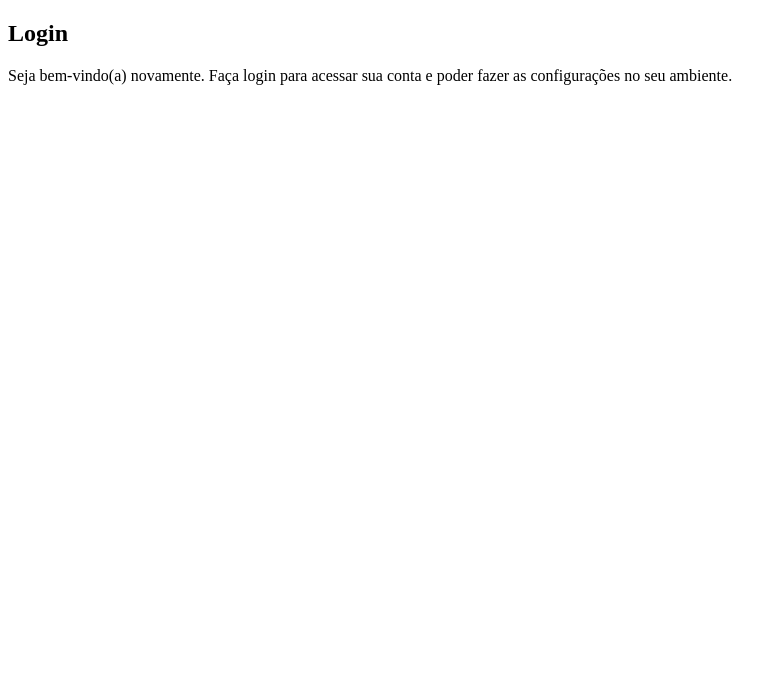
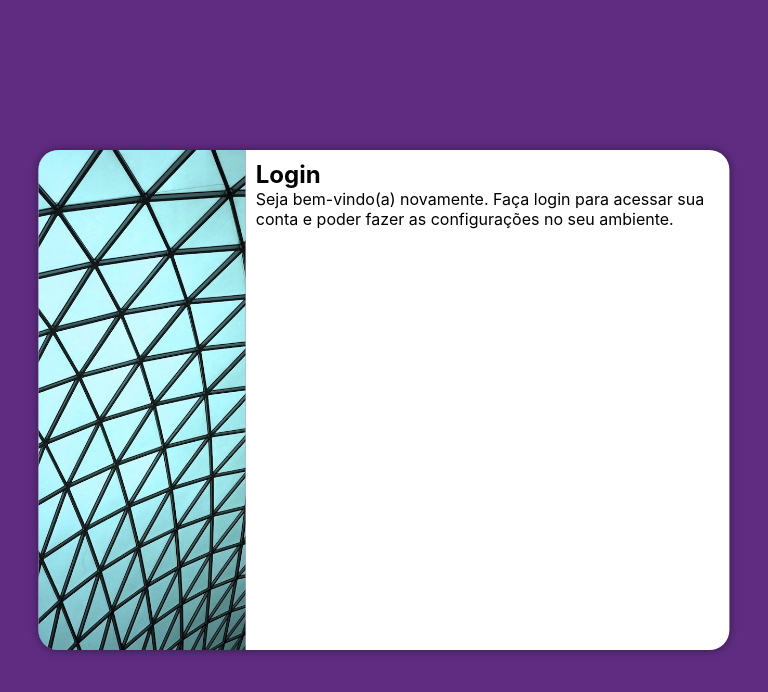
Before and after one commit to mailsonalexandre/projeto-login, a plain HTML site: page index.html in a window 768 px wide. Drawn offline with Linux system fonts and the light colour scheme.

Commit message:
lançamento das css e correções

```diff
--- /dev/null
+++ b/estilos/media-queries.css
@@ -0,0 +1,18 @@
+@charset "UTF-8";
+
+@media screen and (min-width: 768px) and (max-width: 992px) {
+    section#login {
+        width: 90vw;
+    }
+
+    section#login > div#imagem {
+        float: left;
+        width: 30%;
+        height: 100%;
+    }
+
+    section#login > div#formulario {
+        float: right;
+        width: 70%;
+    }
+}
--- a/estilos/style.css
+++ b/estilos/style.css
@@ -5,3 +5,48 @@
     verder: #49a09d
     lilás: #5f2c82
 */
+
+* {
+    font-family: -apple-system, BlinkMacSystemFont, 'Segoe UI', Roboto, Oxygen, Ubuntu, Cantarell, 'Open Sans', 'Helvetica Neue', sans-serif;
+    padding: 0px;
+    margin: 0px;
+    box-sizing: border-box;
+}
+
+body, html {
+    background-color: #5f2c82;
+    height: 100vh;
+    width: 100vvw;
+}
+
+main {
+    position: relative;
+    height: 100vh;
+    width: 100vw;
+}
+
+section#login {
+    position: absolute;
+    top: 50%;
+    left: 50%;
+    transform: translate(-50%, -50%);
+    overflow: hidden;
+    background-color: white;
+    width: 250px;
+    height: 500px;
+    border-radius: 20px;
+    box-shadow: 0px 0px 10px rgba(0, 0, 0, 0.445);
+}
+
+section#login > div#imagem {
+    display: block;
+    background: #5f2c82 url(../imagens/pexels-pixabay-248921.jpg);
+    background-size: cover;
+    background-position: center center;
+    height: 200px;
+}
+
+section#login > div#formulario {
+    display: block;
+    padding: 10px;
+}
--- a/index.html
+++ b/index.html
@@ -6,6 +6,7 @@
     <meta name="viewport" content="width=device-width, initial-scale=1.0">
     <title>Projeto Tela de Login</title>
     <link rel="stylesheet" href="estilos/style.css">
+    <link rel="stylesheet" href="estilos/media-queries.css">
 </head>
 <body>
     <main>
```
